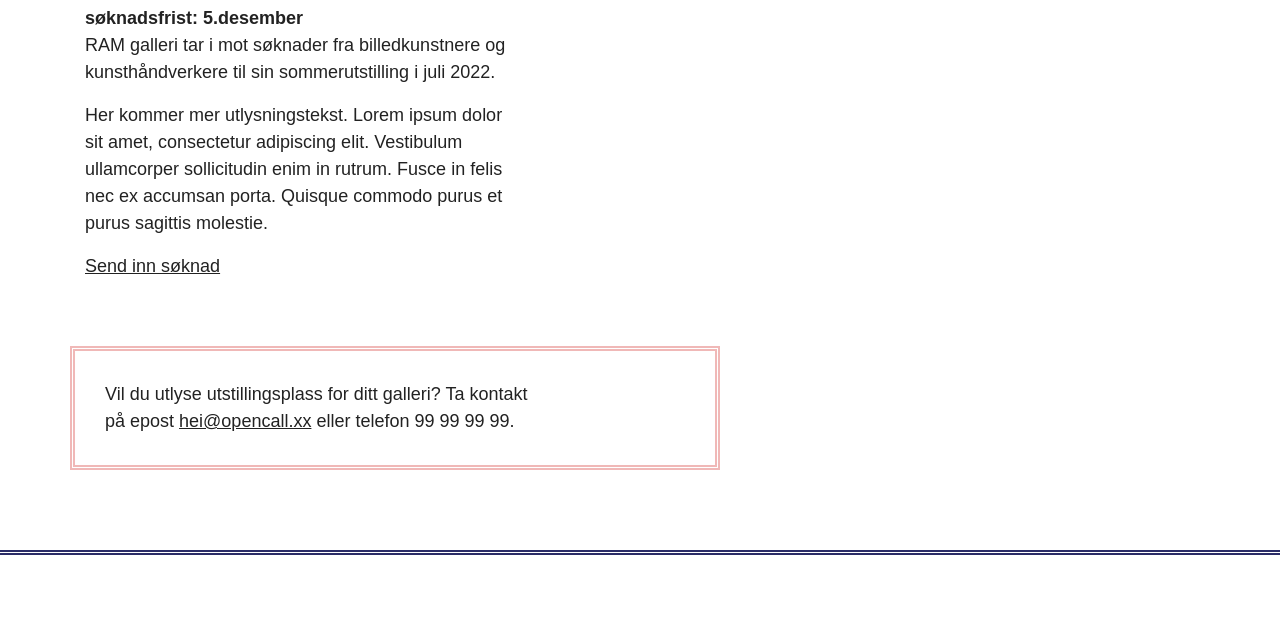
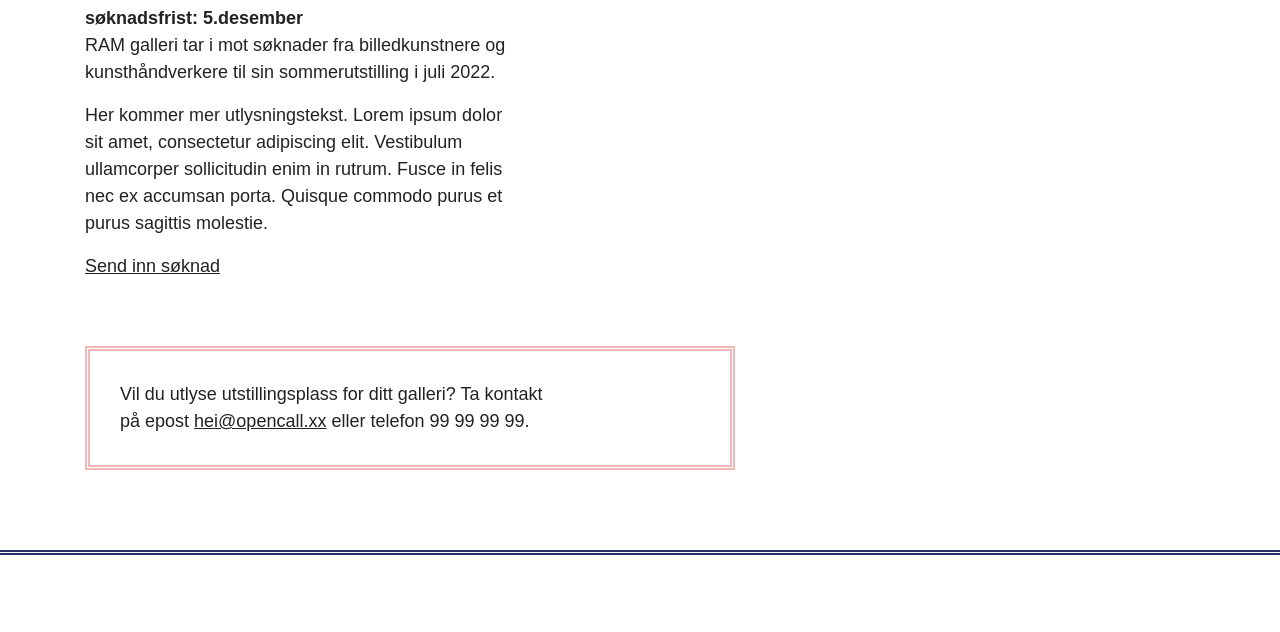
Before and after one commit to tgbbgttgbbgt/DKDM1200-1-20V-eksamen, a plain HTML site: page opencall.html in a window 1280 px wide. Shown: the part 1231-1863 px from the top of the page. Drawn offline with nearby package versions, Linux system fonts and the light colour scheme; a web font is replaced by a local one.

Commit message:
Add files via upload

```diff
--- a/opencall.html
+++ b/opencall.html
@@ -88,11 +88,13 @@
             </div>
         </div>
         <div class="row">
-            <div class="col-12 box">
-                <p>
-                    Vil du utlyse utstillingsplass for ditt galleri? Ta kontakt på epost <a href="mailto:hei@opencall.xx">hei@opencall.xx</a>
-                    eller telefon 99 99 99 99.
-                </p>
+            <div class="col-12">
+                <div class="box">
+                    <p>
+                        Vil du utlyse utstillingsplass for ditt galleri? Ta kontakt på epost <a href="mailto:hei@opencall.xx">hei@opencall.xx</a>
+                        eller telefon 99 99 99 99.
+                    </p>
+                </div>
             </div>
         </div>
     </div>
```
